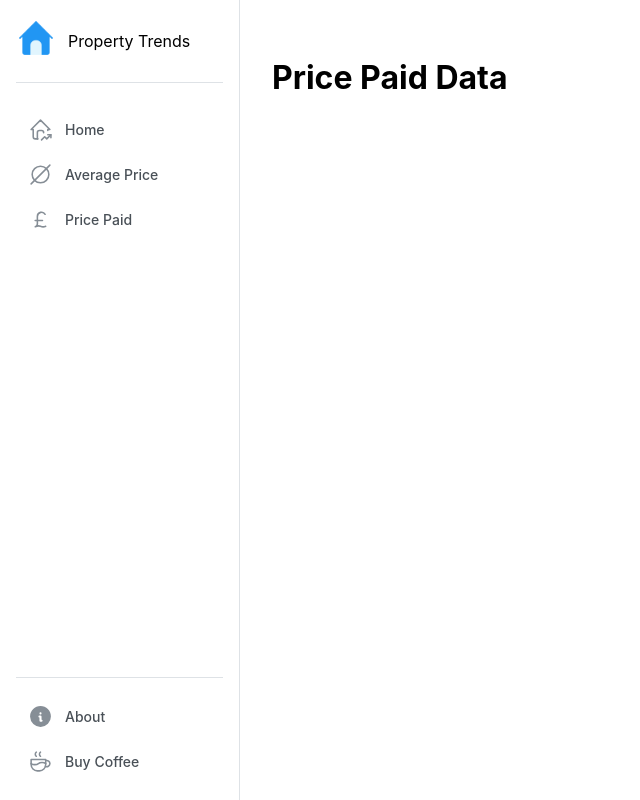
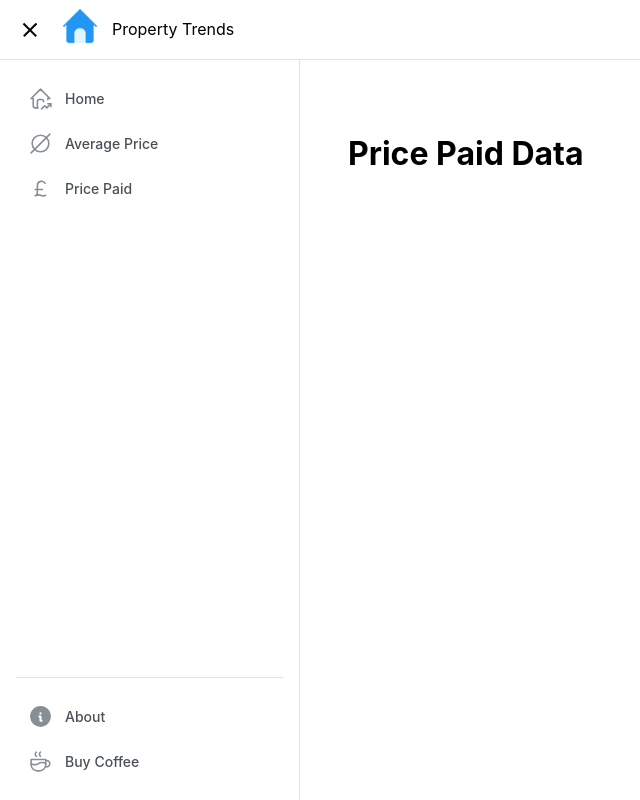
Before and after one commit to jagadeeshposni/ppi-mantine, a Next.js app: page /dashboard/price-paid in a window 1280 px wide. Shown: the whole page, without its empty margins (0-640 px from the left). Built offline with nearby package versions, Linux system fonts and the light colour scheme.

Commit message:
Use Appshell to make the site responsive

```diff
--- a/app/dashboard/layout.tsx
+++ b/app/dashboard/layout.tsx
@@ -1,18 +1,40 @@
+'use client'
 import classes from '../../css/Layout.module.css';
 import { NavbarDesktop } from '../../components/NavbarDesktop';
-import { Box } from '@mantine/core';
+import { AppShell, Box, Burger, Group } from '@mantine/core';
+import { useDisclosure } from '@mantine/hooks';
+import PropertyTrendsLogo from '../../components/property-trends-logo';
 
 export default function Layout({ children }: { children: React.ReactNode }) {
+  const [mobileOpened, { toggle: toggleMobile }] = useDisclosure();
+  const [desktopOpened, { toggle: toggleDesktop }] = useDisclosure(true);
+
   return (
-    <>
-      <div className={classes.layout}>
-        <Box visibleFrom='sm' >
-          <NavbarDesktop />
-        </Box>
+    <AppShell
+      header={{ height: 60 }}
+      navbar={{
+        width: 300,
+        breakpoint: 'sm',
+        collapsed: { mobile: !mobileOpened, desktop: !desktopOpened },
+      }}
+      padding="md"
+    >
+      <AppShell.Header>
+        <Group h="100%" px="md">
+          <Burger opened={mobileOpened} onClick={toggleMobile} hiddenFrom="sm" size="sm" />
+          <Burger opened={desktopOpened} onClick={toggleDesktop} visibleFrom="sm" size="sm" />
+          <PropertyTrendsLogo />
+        </Group>
+      </AppShell.Header>
+      <AppShell.Navbar p="md" onClick={mobileOpened ? toggleMobile : toggleDesktop}>
+        <NavbarDesktop />
+      </AppShell.Navbar>
+      <AppShell.Main>
         <div className={classes.content}>
           {children}
-        </div>
-      </div>
-    </>
+        </div></AppShell.Main>
+    </AppShell>
   );
+
+
 }
--- a/components/NavbarDesktop.tsx
+++ b/components/NavbarDesktop.tsx
@@ -9,9 +9,7 @@ import {
     IconCoffee
 } from '@tabler/icons-react';
 import classes from '../css/NavbarSimple.module.css';
-import PropertyTrendsLogo from './property-trends-logo';
 import Link from 'next/link';
-import { usePathname } from 'next/navigation';
 
 const data = [
     { link: '/dashboard/', label: 'Home', icon: IconHomeStats },
@@ -38,12 +36,7 @@ export function NavbarDesktop() {
         </Link>
     ));
 
-    return (
-        <nav className={classes.navbar}>
-            <div className={classes.navbarMain}>
-                <Group className={classes.header} justify="space-between">
-                    <PropertyTrendsLogo />
-                </Group>
+    return (<>            <div className={classes.navbarMain}>
         {links}
     </div>
 
@@ -58,6 +51,7 @@ export function NavbarDesktop() {
                 <span>Buy Coffee</span>
             </a>
         </div>
-        </nav>
+    </>
+
     );
 }
```
Also changed, not shown: components/MobileHeader.tsx (added, +20 -0 lines). Lines whose indentation alone changed are shown as unchanged.
